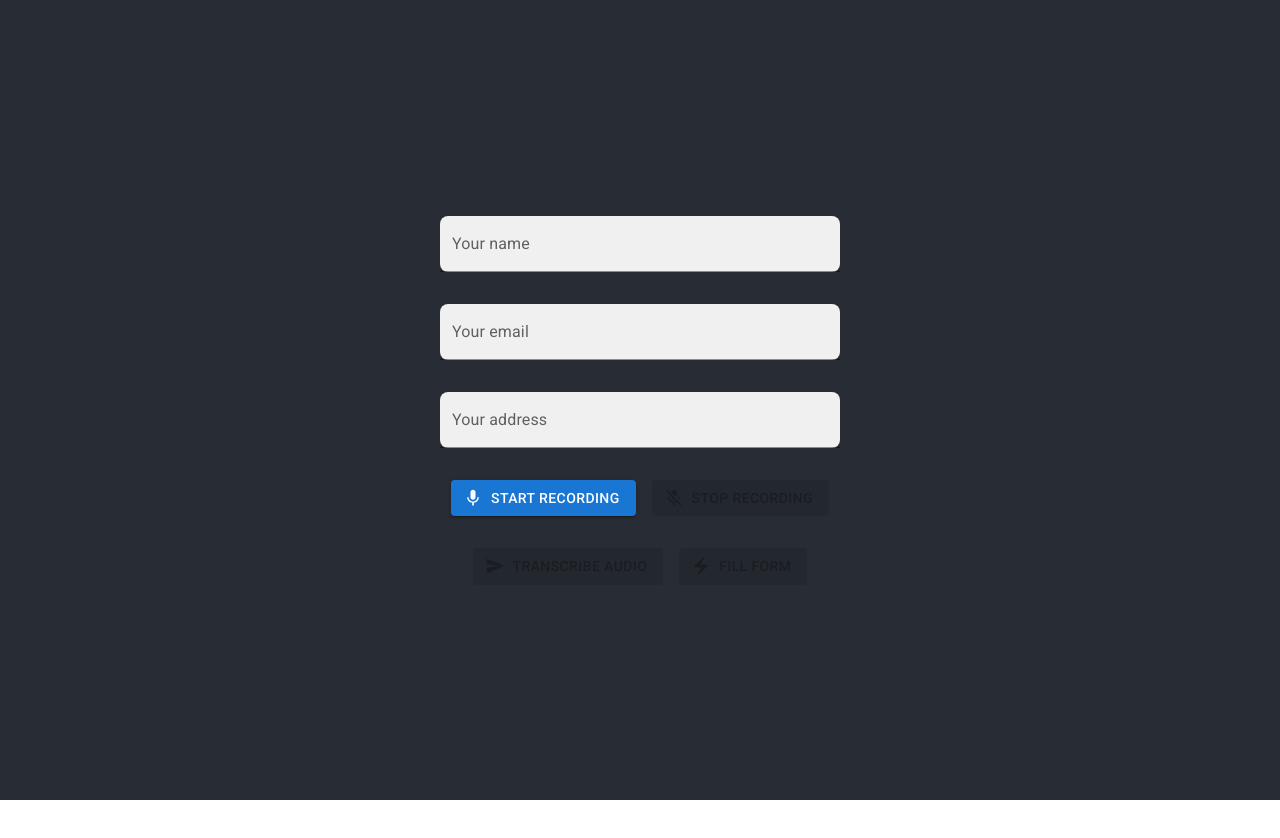
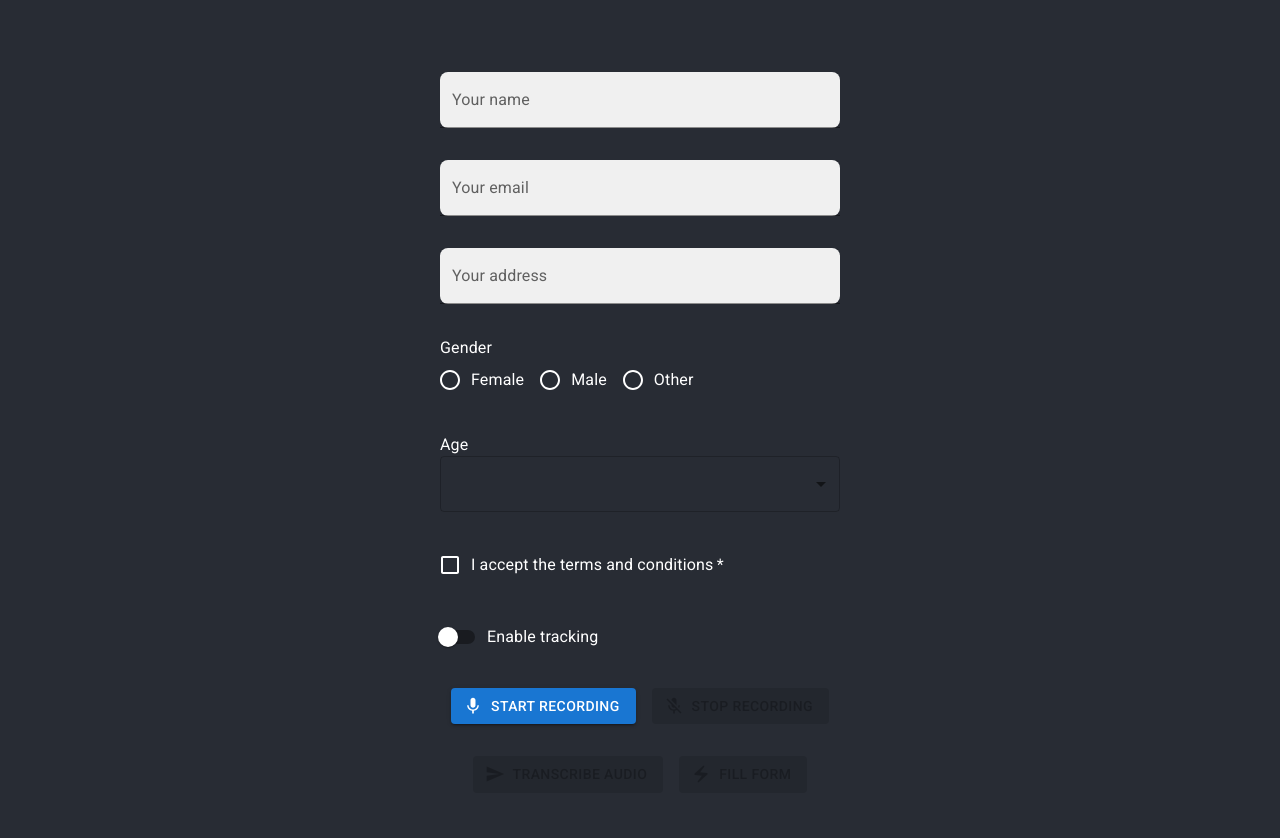
Before and after one commit to magnowak/spech_rec, a React (Vite) app: page / in a window 1280 px wide. Shown: the top 838 px of the page. Before the commit the page ends 800 px from the top, so only its background shows below. Built offline with nearby package versions, Linux system fonts and the light colour scheme.

Commit message:
Add additional fields

```diff
--- a/src/components/HomePage/HomePage.tsx
+++ b/src/components/HomePage/HomePage.tsx
@@ -2,7 +2,19 @@ import React, { useState, useRef } from 'react';
 import axios from 'axios';
 import Box from '@mui/material/Box';
 import styled from '@emotion/styled';
-import { Button, TextareaAutosize } from '@mui/material';
+import {
+  Button,
+  Checkbox,
+  FormControlLabel,
+  FormLabel,
+  InputLabel,
+  MenuItem,
+  Radio,
+  RadioGroup,
+  Select,
+  Switch,
+  TextareaAutosize,
+} from '@mui/material';
 import MicIcon from '@mui/icons-material/Mic';
 import SendIcon from '@mui/icons-material/Send';
 import ElectricBolt from '@mui/icons-material/ElectricBolt';
@@ -17,6 +29,10 @@ const HomePage = () => {
     name: '',
     email: '',
     address: '',
+    gender: '',
+    age: '',
+    acceptTerms: false,
+    enableTracking: false,
   });
 
   const mediaRecorder = useRef(null);
@@ -78,7 +94,12 @@ const HomePage = () => {
   const fillForm = async () => {
     if (transcription) {
       try {
-        const response = await axios.post('http://localhost:3001/api/fillForm', { text: transcription });
+        const response = await axios.post('http://localhost:3001/api/fillForm', {
+          text: transcription,
+          formData: formData,
+        });
+        // TODO: instead of replacing the whole form data we need to augment it with the LLM output
+        // so that we do not erase already entered data
         setFormData(JSON.parse(response.data.completion.choices[0].message.content));
       } catch (error) {
         console.error('Error');
@@ -91,6 +112,46 @@ const HomePage = () => {
       <StyledTextField id="name" label="Your name" variant="filled" value={formData.name} />
       <StyledTextField id="email" label="Your email" variant="filled" value={formData.email} />
       <StyledTextField id="address" label="Your address" variant="filled" value={formData.address} />
+
+      <StyledFormControl>
+        <StyledFormLabel id="gender-radio-buttons-group-label">Gender</StyledFormLabel>
+        <RadioGroup
+          id="gender"
+          row
+          aria-labelledby="gender-radio-buttons-group-label"
+          value={formData.gender}
+          name="gender-radio-buttons-group"
+        >
+          <FormControlLabel value="female" control={<StyledRadio />} label="Female" />
+          <FormControlLabel value="male" control={<StyledRadio />} label="Male" />
+          <FormControlLabel value="other" control={<StyledRadio />} label="Other" />
+        </RadioGroup>
+      </StyledFormControl>
+
+      <StyledFormControl>
+        <StyledInputLabel id="age-select-label">Age</StyledInputLabel>
+        <StyledSelect labelId="age-select-label" id="age" label="Age" value={formData.age}>
+          <MenuItem value={'<20'}> Under 20 </MenuItem>
+          <MenuItem value={'20-60'}> 20 to 60 </MenuItem>
+          <MenuItem value={'>60'}> Over 60 </MenuItem>
+        </StyledSelect>
+      </StyledFormControl>
+
+      <StyledFormControl>
+        <FormControlLabel
+          required
+          control={<StyledCheckbox id="acceptTerms" value={formData.acceptTerms} />}
+          label="I accept the terms and conditions"
+        />
+      </StyledFormControl>
+
+      <StyledFormControl>
+        <FormControlLabel
+          control={<StyledSwitch id="enableTracking" value={formData.enableTracking} />}
+          label="Enable tracking"
+        />
+      </StyledFormControl>
+
       <Box display="flex" justifyContent={'center'} alignItems={'center'} gap={'1rem'}>
         <Button
           variant="contained"
@@ -152,6 +213,7 @@ const StyledBox = styled(Box)`
   color: white;
   font-family: 'Roboto', sans-serif;
   gap: 2rem;
+  padding: 2rem;
 `;
 
 const StyledTextArea = styled(TextareaAutosize)`
@@ -169,3 +231,30 @@ const StyledTextField = styled(TextField)`
   width: 400px;
   border-radius: 8px;
 `;
+const StyledFormControl = styled(RadioGroup)`
+  width: 400px;
+`;
+
+const StyledFormLabel = styled(FormLabel)`
+  color: white;
+`;
+
+const StyledCheckbox = styled(Checkbox)`
+  color: white;
+`;
+
+const StyledRadio = styled(Radio)`
+  color: white;
+`;
+
+const StyledSwitch = styled(Switch)`
+  color: white;
+`;
+
+const StyledSelect = styled(Select)`
+  color: white;
+`;
+
+const StyledInputLabel = styled(InputLabel)`
+  color: white;
+`;
```
Also changed, not shown: 2 other files (tests, documents, lock files or other folders).
